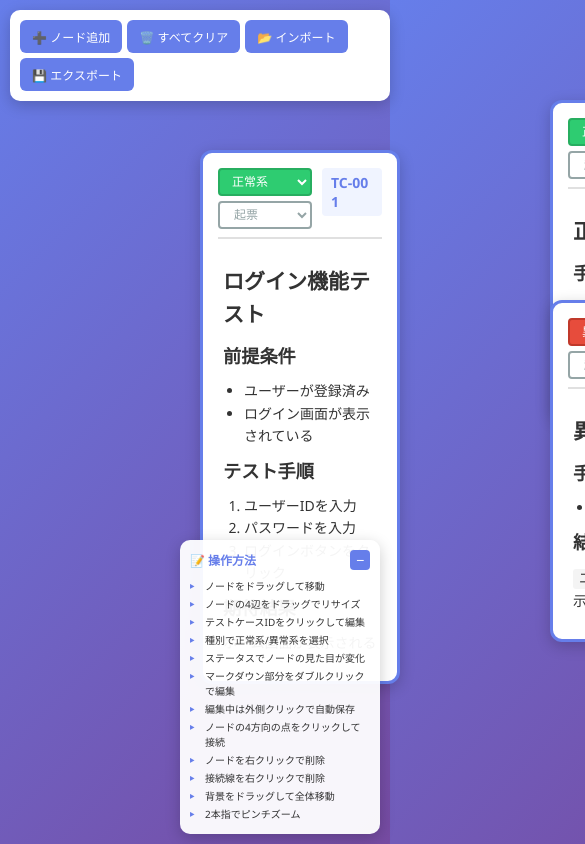
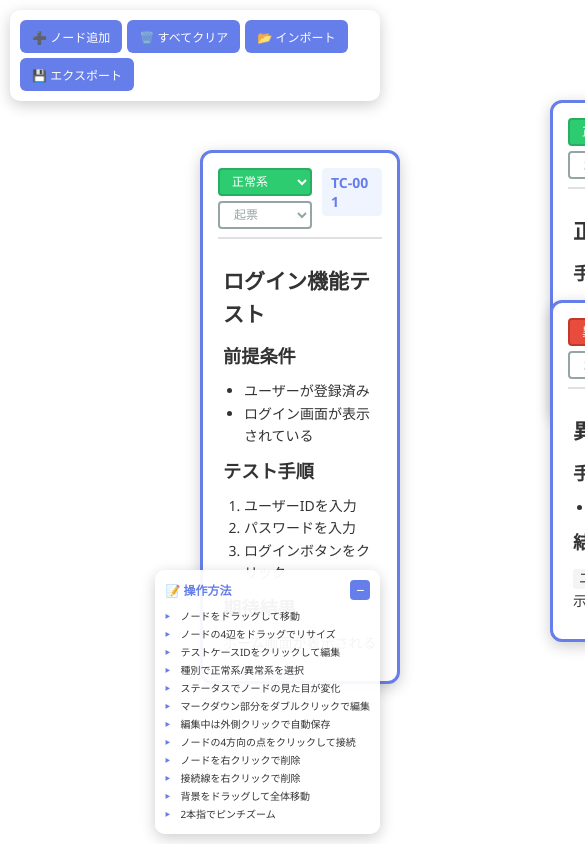
Before and after one commit to KagenoMoheji/llm_challenge, a plain HTML site: page docdmap/app.html in a window 390 px wide. Shown: the top 844 px of the page, 585 px wide, since content can reach past the window. Drawn offline with nearby package versions, Linux system fonts and the light colour scheme.

Commit message:
背景バグった気がするけどまずスマホで動確のためコミット

```diff
--- a/docdmap/app.html
+++ b/docdmap/app.html
@@ -2,7 +2,7 @@
 <html lang="ja">
 <head>
     <meta charset="UTF-8">
-    <meta name="viewport" content="width=device-width, initial-scale=1.0, maximum-scale=1.0, user-scalable=no">
+    <meta name="viewport" content="width=device-width, initial-scale=1.0">
     <title>テスト仕様書エディター</title>
     <script src="https://cdn.jsdelivr.net/npm/marked/marked.min.js"></script>
     <style>
@@ -16,15 +16,23 @@
             font-family: 'Segoe UI', Tahoma, Geneva, Verdana, sans-serif;
             overflow: hidden;
             background: linear-gradient(135deg, #667eea 0%, #764ba2 100%);
+            position: fixed;
+            width: 100%;
+            height: 100%;
+            top: 0;
+            left: 0;
         }
 
         #canvas {
             width: 100vw;
             height: 100vh;
-            position: relative;
+            position: absolute;
+            top: 0;
+            left: 0;
             cursor: grab;
             transform-origin: center center;
             transition: transform 0.1s ease-out;
+            overflow: visible;
         }
 
         #canvas.grabbing {
@@ -39,6 +47,7 @@
             height: 100%;
             pointer-events: none;
             z-index: 1;
+            overflow: visible;
         }
 
         .node {
@@ -48,7 +57,6 @@
             border-radius: 12px;
             padding: 15px;
             min-width: 200px;
-            max-width: 800px;
             min-height: 100px;
             box-shadow: 0 4px 15px rgba(0, 0, 0, 0.2);
             cursor: move;
@@ -567,10 +575,10 @@
         }
 
         .info.minimized {
-            width: 50px;
+            width: 150px;
             height: 50px;
             padding: 10px;
-            max-width: 50px;
+            max-width: 150px;
             cursor: pointer;
         }
 
@@ -637,6 +645,14 @@
 
         /* モバイル対応 */
         @media (max-width: 768px) {
+            body {
+                -webkit-overflow-scrolling: touch;
+            }
+
+            #canvas {
+                touch-action: none;
+            }
+
             .toolbar {
                 top: 10px;
                 left: 10px;
@@ -644,6 +660,7 @@
                 display: flex;
                 flex-wrap: wrap;
                 gap: 5px;
+                max-width: calc(100vw - 20px);
             }
 
             .toolbar button {
@@ -656,15 +673,15 @@
                 bottom: 10px;
                 right: 10px;
                 font-size: 11px;
-                max-width: 200px;
+                max-width: calc(100vw - 20px);
                 padding: 10px;
             }
 
             .info.minimized {
-                width: 40px;
+                width: 150px;
                 height: 40px;
                 padding: 8px;
-                max-width: 40px;
+                max-width: 150px;
             }
 
             .info h3 {
```
